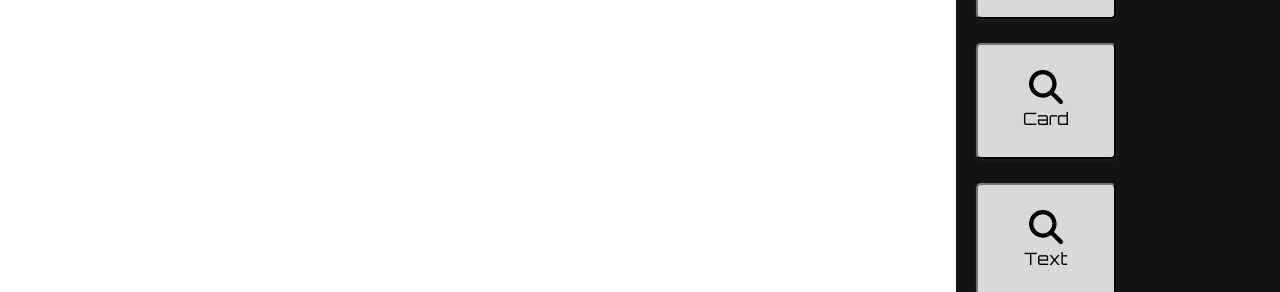
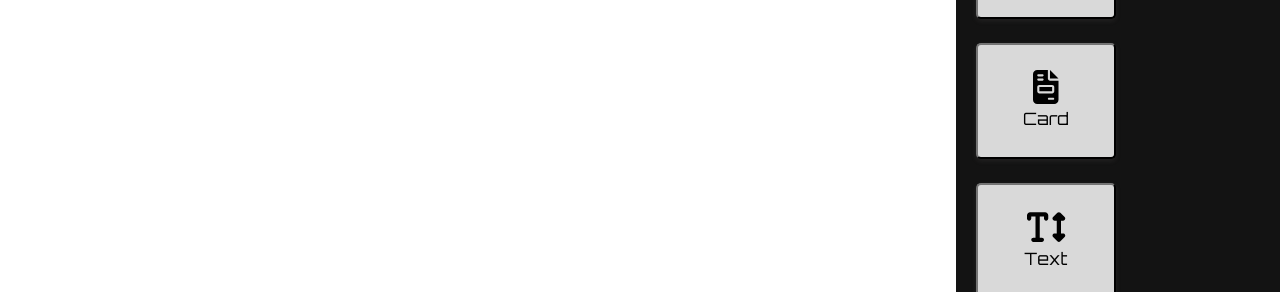
Before and after one commit to adetoye-dev/v42-geckos-team-14, a React (Create React App) app: page / in a window 1280 px wide. Shown: the part 374-666 px from the top of the page. Built offline with nearby package versions, Linux system fonts and the light colour scheme.

Commit message:
Refactor componentListItem to use custom icon

```diff
--- a/src/components/ComponentListItem.js
+++ b/src/components/ComponentListItem.js
@@ -1,4 +1,3 @@
-import { faMagnifyingGlass } from "@fortawesome/free-solid-svg-icons";
 import { FontAwesomeIcon } from "@fortawesome/react-fontawesome";
 
 function ComponentListItem(props) {
@@ -9,7 +8,7 @@ function ComponentListItem(props) {
       onClick={props.onClick}
       ref={props.refId}
     >
-      <FontAwesomeIcon size="2x" icon={faMagnifyingGlass}></FontAwesomeIcon>
+      <FontAwesomeIcon size="2x" icon={props.icon}></FontAwesomeIcon>
       <br />
       {props.text}
     </button>
```
